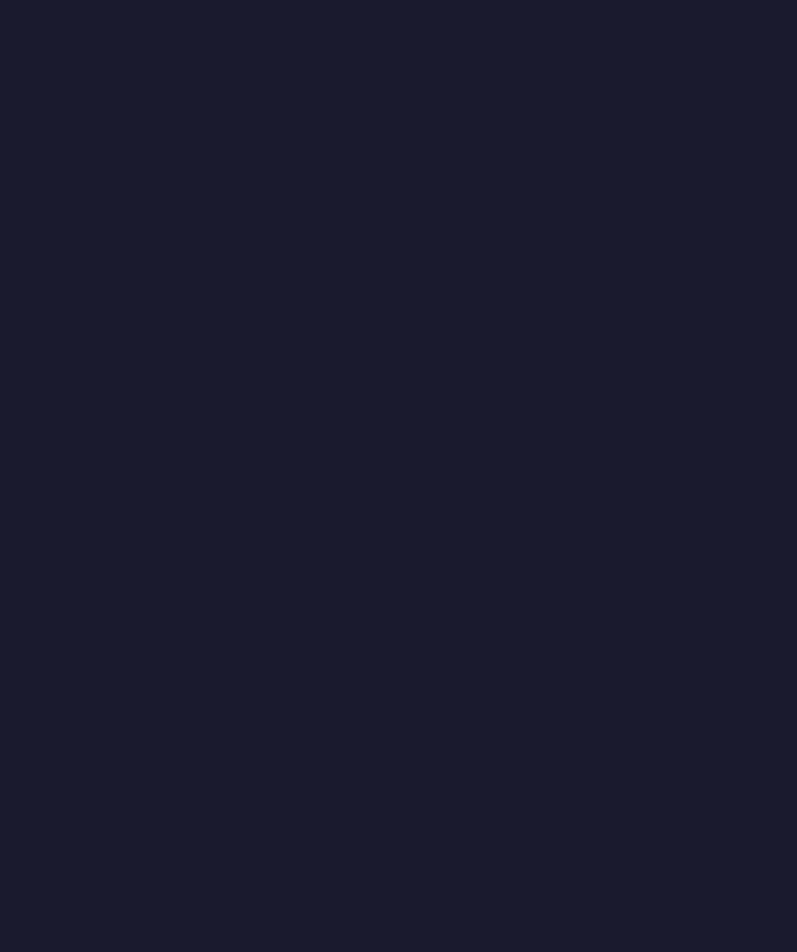
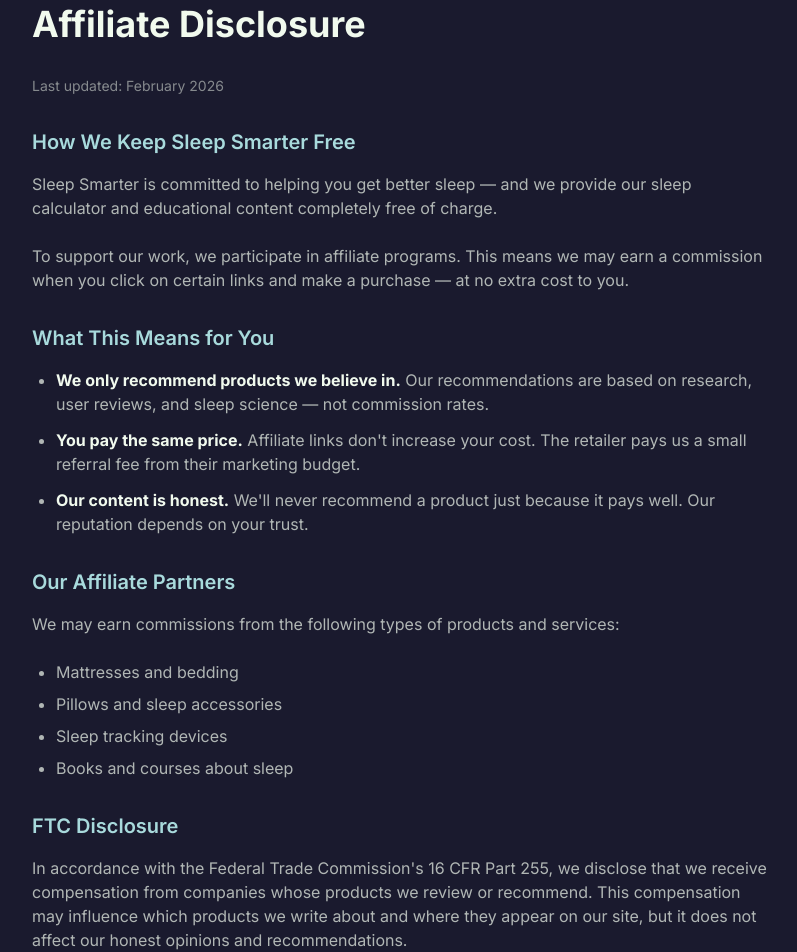
Before and after one commit to jmodigitalbot-ai/sleepsmarter-io, a React (Vite) app in the folder app/: page /disclosure in a window 1280 px wide. Before the commit this address had no page. Shown: the part 60-1012 px from the top of the page, without its empty margins (240-1037 px from the left). Before the commit the page ends 800 px from the top, so only its background shows below. Built offline with nearby package versions, Linux system fonts and the light colour scheme.

Commit message:
Add FTC-compliant affiliate disclosure page

```diff
--- a/app/src/App.tsx
+++ b/app/src/App.tsx
@@ -85,6 +85,7 @@
             <Link to="/blog" className="hover:text-[#a8dadc] transition">Blog</Link>
             <Link to="/privacy" className="hover:text-[#a8dadc] transition">Privacy</Link>
             <Link to="/terms" className="hover:text-[#a8dadc] transition">Terms</Link>
+            <Link to="/disclosure" className="hover:text-[#a8dadc] transition">Disclosure</Link>
           </div>
         </div>
       </footer>
--- a/app/src/main.tsx
+++ b/app/src/main.tsx
@@ -6,6 +6,7 @@
 import About from './pages/About.tsx'
 import Privacy from './pages/Privacy.tsx'
 import Terms from './pages/Terms.tsx'
+import Disclosure from './pages/Disclosure.tsx'
 import Blog from './pages/Blog.tsx'
 import Article from './pages/Article.tsx'
 
@@ -17,6 +18,7 @@
         <Route path="/about" element={<About />} />
         <Route path="/privacy" element={<Privacy />} />
         <Route path="/terms" element={<Terms />} />
+        <Route path="/disclosure" element={<Disclosure />} />
         <Route path="/blog" element={<Blog />} />
         <Route path="/blog/:slug" element={<Article />} />
       </Routes>
--- a/app/src/pages/Article.tsx
+++ b/app/src/pages/Article.tsx
@@ -153,6 +153,7 @@
           <div className="flex justify-center gap-4">
             <Link to="/privacy" className="hover:text-[#a8dadc] transition">Privacy</Link>
             <Link to="/terms" className="hover:text-[#a8dadc] transition">Terms</Link>
+            <Link to="/disclosure" className="hover:text-[#a8dadc] transition">Disclosure</Link>
           </div>
         </div>
       </footer>
--- /dev/null
+++ b/app/src/pages/Disclosure.tsx
@@ -0,0 +1,73 @@
+import { Link } from 'react-router-dom'
+
+export default function Disclosure() {
+  return (
+    <div className="min-h-screen bg-[#1a1a2e]">
+      <div className="max-w-3xl mx-auto px-4 py-16">
+        <h1 className="text-3xl md:text-4xl font-bold text-[#f1faee] mb-8">
+          Affiliate Disclosure
+        </h1>
+
+        <div className="max-w-none">
+          <p className="text-sm text-[#f1faee]/50 mb-8">
+            Last updated: February 2026
+          </p>
+
+          <h2 className="text-xl font-semibold text-[#a8dadc] mt-8 mb-4">How We Keep Sleep Smarter Free</h2>
+          <p className="text-[#f1faee]/70 mb-6">
+            Sleep Smarter is committed to helping you get better sleep — and we provide our sleep
+            calculator and educational content completely free of charge.
+          </p>
+          <p className="text-[#f1faee]/70 mb-6">
+            To support our work, we participate in affiliate programs. This means we may earn a
+            commission when you click on certain links and make a purchase — at no extra cost to you.
+          </p>
+
+          <h2 className="text-xl font-semibold text-[#a8dadc] mt-8 mb-4">What This Means for You</h2>
+          <ul className="list-disc list-outside ml-6 mb-6 space-y-3 text-[#f1faee]/70">
+            <li>
+              <strong className="text-[#f1faee]">We only recommend products we believe in.</strong> Our
+              recommendations are based on research, user reviews, and sleep science — not commission rates.
+            </li>
+            <li>
+              <strong className="text-[#f1faee]">You pay the same price.</strong> Affiliate links don't
+              increase your cost. The retailer pays us a small referral fee from their marketing budget.
+            </li>
+            <li>
+              <strong className="text-[#f1faee]">Our content is honest.</strong> We'll never recommend a
+              product just because it pays well. Our reputation depends on your trust.
+            </li>
+          </ul>
+
+          <h2 className="text-xl font-semibold text-[#a8dadc] mt-8 mb-4">Our Affiliate Partners</h2>
+          <p className="text-[#f1faee]/70 mb-6">
+            We may earn commissions from the following types of products and services:
+          </p>
+          <ul className="list-disc list-outside ml-6 mb-6 space-y-2 text-[#f1faee]/70">
+            <li>Mattresses and bedding</li>
+            <li>Pillows and sleep accessories</li>
+            <li>Sleep tracking devices</li>
+            <li>Books and courses about sleep</li>
+          </ul>
+
+          <h2 className="text-xl font-semibold text-[#a8dadc] mt-8 mb-4">FTC Disclosure</h2>
+          <p className="text-[#f1faee]/70 mb-6">
+            In accordance with the Federal Trade Commission's 16 CFR Part 255, we disclose that we
+            receive compensation from companies whose products we review or recommend. This compensation
+            may influence which products we write about and where they appear on our site, but it does
+            not affect our honest opinions and recommendations.
+          </p>
+
+          <div className="mt-12 p-4 bg-[#16213e] rounded-lg text-sm text-[#f1faee]/60 italic">
+            Sleep Smarter is a participant in various affiliate programs designed to provide a means
+            for sites to earn advertising fees by advertising and linking to partner websites.
+          </div>
+        </div>
+
+        <div className="mt-12 pt-8 border-t border-[#4a4e69]/30">
+          <Link to="/" className="text-[#a8dadc] hover:underline">← Back to Calculator</Link>
+        </div>
+      </div>
+    </div>
+  )
+}
```
Also changed, not shown: 1 other file (tests, documents, lock files or other folders).
